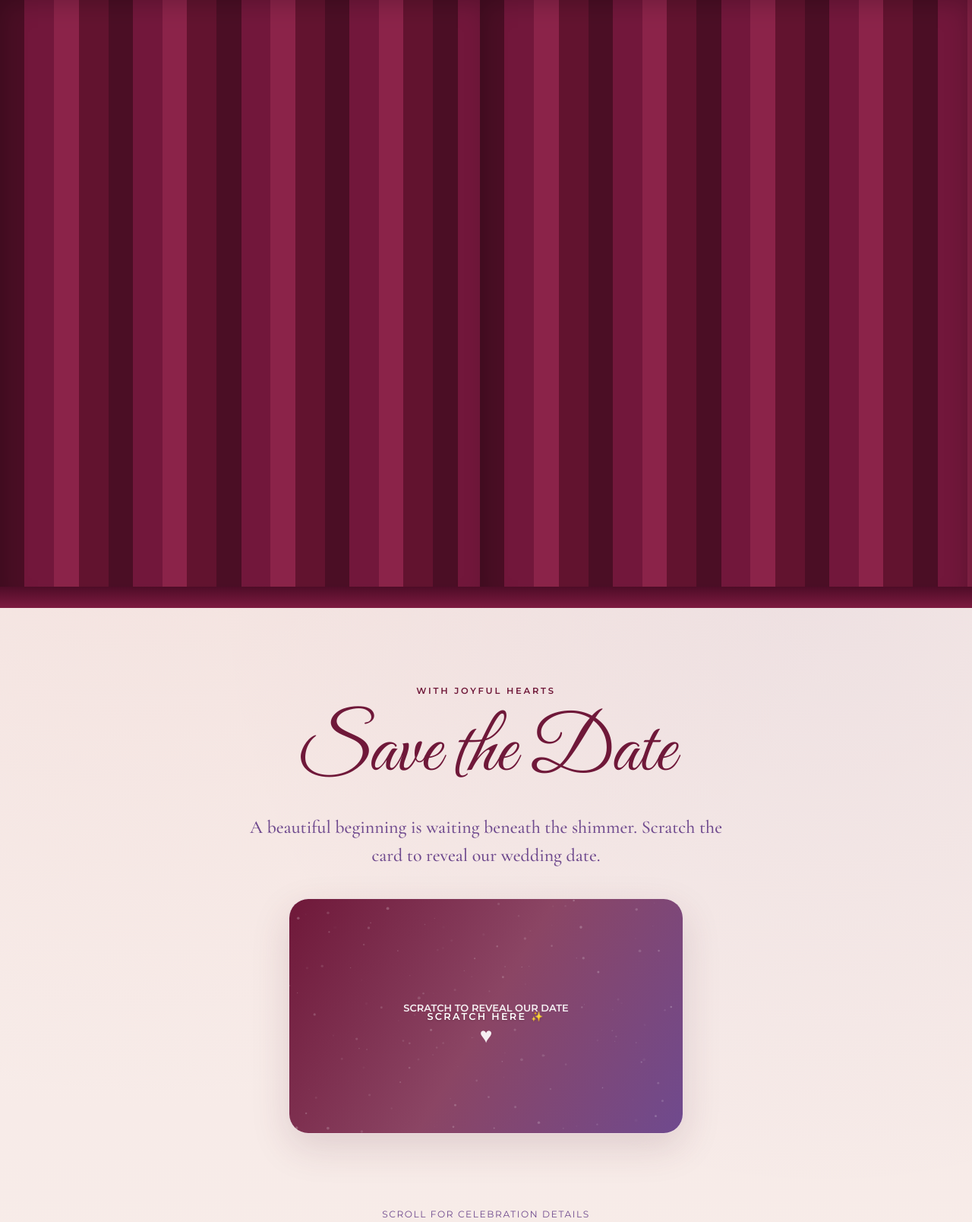
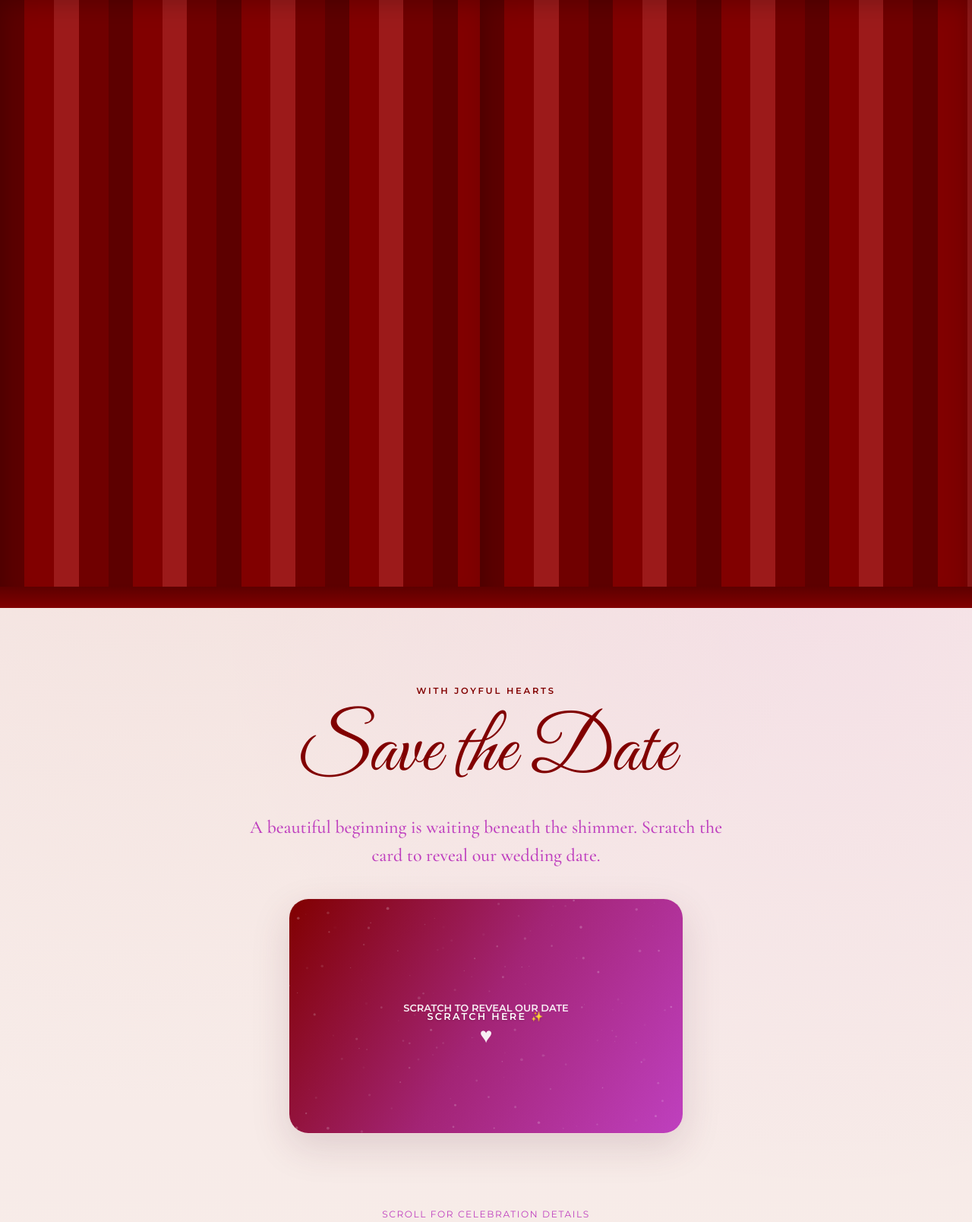
Before and after one commit to nirajtayde/mrunali-niraj-wedding, a plain HTML site: page index.html in a window 1280 px wide. Shown: the top 1608 px of the page at 76% size. Drawn offline with nearby package versions, Linux system fonts and the light colour scheme.

Commit message:
Add files via upload

```diff
--- a/script.js
+++ b/script.js
@@ -4,11 +4,6 @@ const openCurtain = document.getElementById("openCurtain");
 function revealInvitation() {
   intro.classList.add("opened");
   document.body.classList.add("invitation-open");
-
-  setTimeout(() => {
-    const saveDate = document.getElementById("save-the-date");
-    saveDate?.scrollIntoView({ behavior: "smooth", block: "start" });
-  }, 1450);
 }
 
 openCurtain.addEventListener("click", revealInvitation);
@@ -41,9 +36,9 @@ function sizeCanvas() {
 
   // Soft maroon-purple foil layer
   const gradient = ctx.createLinearGradient(0, 0, rect.width, rect.height);
-  gradient.addColorStop(0, "#6f1839");
-  gradient.addColorStop(0.5, "#8b4564");
-  gradient.addColorStop(1, "#6f4a8e");
+  gradient.addColorStop(0, "#810000");
+  gradient.addColorStop(0.5, "#a32475");
+  gradient.addColorStop(1, "#BF40BF");
 
   ctx.globalCompositeOperation = "source-over";
   ctx.fillStyle = gradient;
--- a/style.css
+++ b/style.css
@@ -3,10 +3,10 @@
    ========================= */
 
 :root {
-  --maroon: #6f1839;
-  --maroon-dark: #4d1028;
-  --purple: #6f4a8e;
-  --purple-deep: #56356f;
+  --maroon: #810000;
+  --maroon-dark: #5f0000;
+  --purple: #BF40BF;
+  --purple-deep: #9f249f;
   --pastel: #f8eee8;
   --pastel-soft: #fff8f4;
   --rose: #ddb4b8;
@@ -29,7 +29,7 @@ body {
   color: var(--ink);
   background:
     radial-gradient(circle at 15% 15%, rgba(221, 180, 184, 0.24), transparent 35%),
-    radial-gradient(circle at 85% 25%, rgba(111, 74, 142, 0.08), transparent 32%),
+    radial-gradient(circle at 85% 25%, rgba(191, 64, 191, 0.08), transparent 32%),
     linear-gradient(180deg, #fbf0ea 0%, #f7ebe8 48%, #f8efe8 100%);
   font-family: "Montserrat", sans-serif;
   overflow-x: hidden;
@@ -67,7 +67,7 @@ canvas {
   width: min(88vw, 760px);
   padding: clamp(42px, 7vw, 82px) clamp(24px, 7vw, 76px);
   text-align: center;
-  border: 1px solid rgba(111, 74, 142, 0.2);
+  border: 1px solid rgba(191, 64, 191, 0.2);
   background: rgba(255, 250, 247, 0.78);
   box-shadow: var(--shadow);
   backdrop-filter: blur(8px);
@@ -78,13 +78,13 @@ canvas {
   content: "";
   position: absolute;
   inset: 12px;
-  border: 1px solid rgba(111, 24, 57, 0.18);
+  border: 1px solid rgba(129, 0, 0, 0.18);
   pointer-events: none;
 }
 
 .invitation-card::after {
   inset: 20px;
-  border-color: rgba(111, 74, 142, 0.13);
+  border-color: rgba(191, 64, 191, 0.13);
 }
 
 .ornament,
@@ -161,10 +161,10 @@ canvas {
   background:
     repeating-linear-gradient(
       90deg,
-      #4b0e25 0 5%,
-      #72173b 5% 11%,
-      #8b2349 11% 16%,
-      #62132f 16% 22%
+      #5d0000 0 5%,
+      #810000 5% 11%,
+      #9c1a1a 11% 16%,
+      #700000 16% 22%
     );
   box-shadow: inset 0 0 35px rgba(0,0,0,.28);
   transition: transform 1.6s cubic-bezier(.76,0,.24,1);
@@ -177,7 +177,7 @@ canvas {
   right: 0;
   bottom: 0;
   height: 28px;
-  background: linear-gradient(180deg, #4e0c27, #7d1b40);
+  background: linear-gradient(180deg, #5d0000, #810000);
 }
 
 .curtain-left {
@@ -251,7 +251,7 @@ canvas {
   border-radius: 26px;
   overflow: hidden;
   box-shadow: var(--shadow);
-  border: 1px solid rgba(111, 24, 57, .14);
+  border: 1px solid rgba(129, 0, 0, .14);
   background: var(--white);
 }
 
@@ -368,9 +368,9 @@ canvas {
   position: relative;
   padding: 34px 28px;
   border-radius: 26px;
-  border: 1px solid rgba(111, 74, 142, .16);
+  border: 1px solid rgba(191, 64, 191, .16);
   background: rgba(255, 250, 247, .78);
-  box-shadow: 0 14px 38px rgba(86, 53, 111, .09);
+  box-shadow: 0 14px 38px rgba(159, 36, 159, .09);
   overflow: hidden;
 }
 
@@ -382,7 +382,7 @@ canvas {
   border-radius: 50%;
   top: -55px;
   right: -40px;
-  background: rgba(111, 24, 57, .07);
+  background: rgba(129, 0, 0, .07);
 }
 
 .event-card::after {
```
